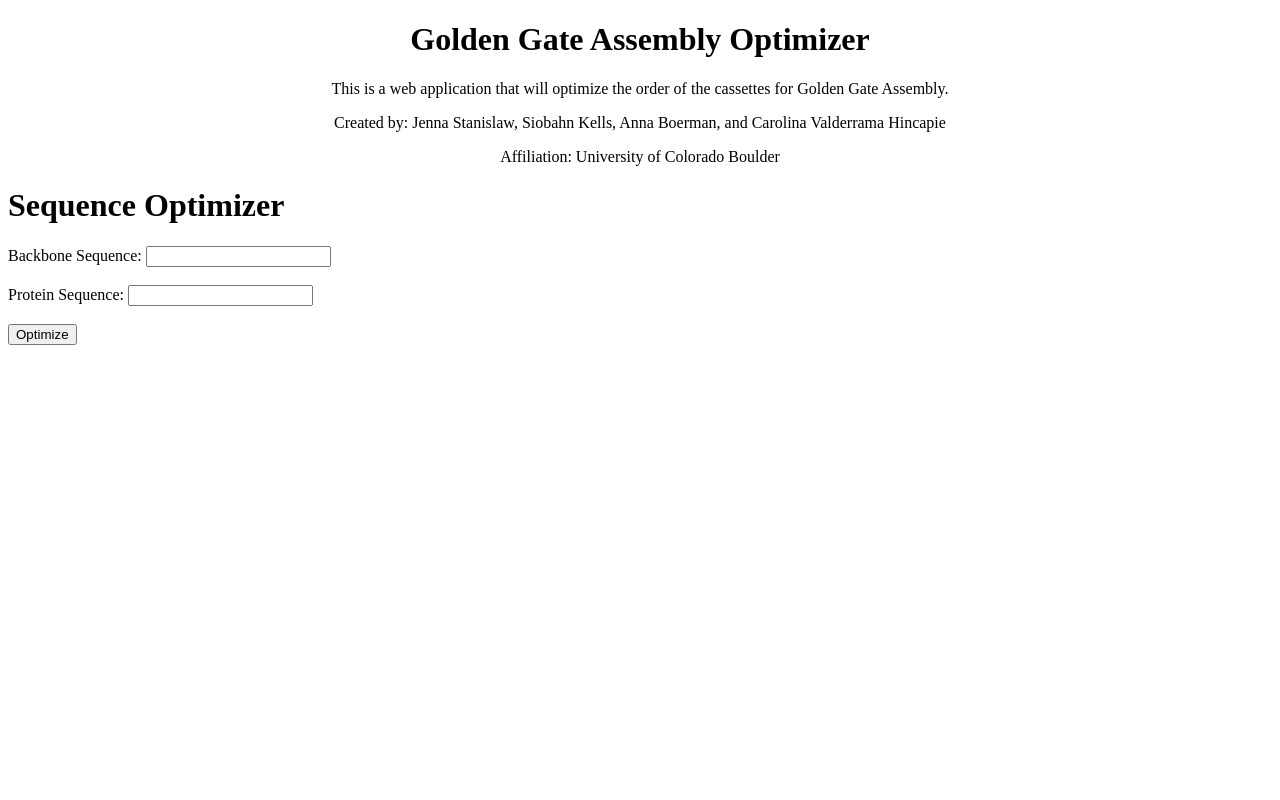
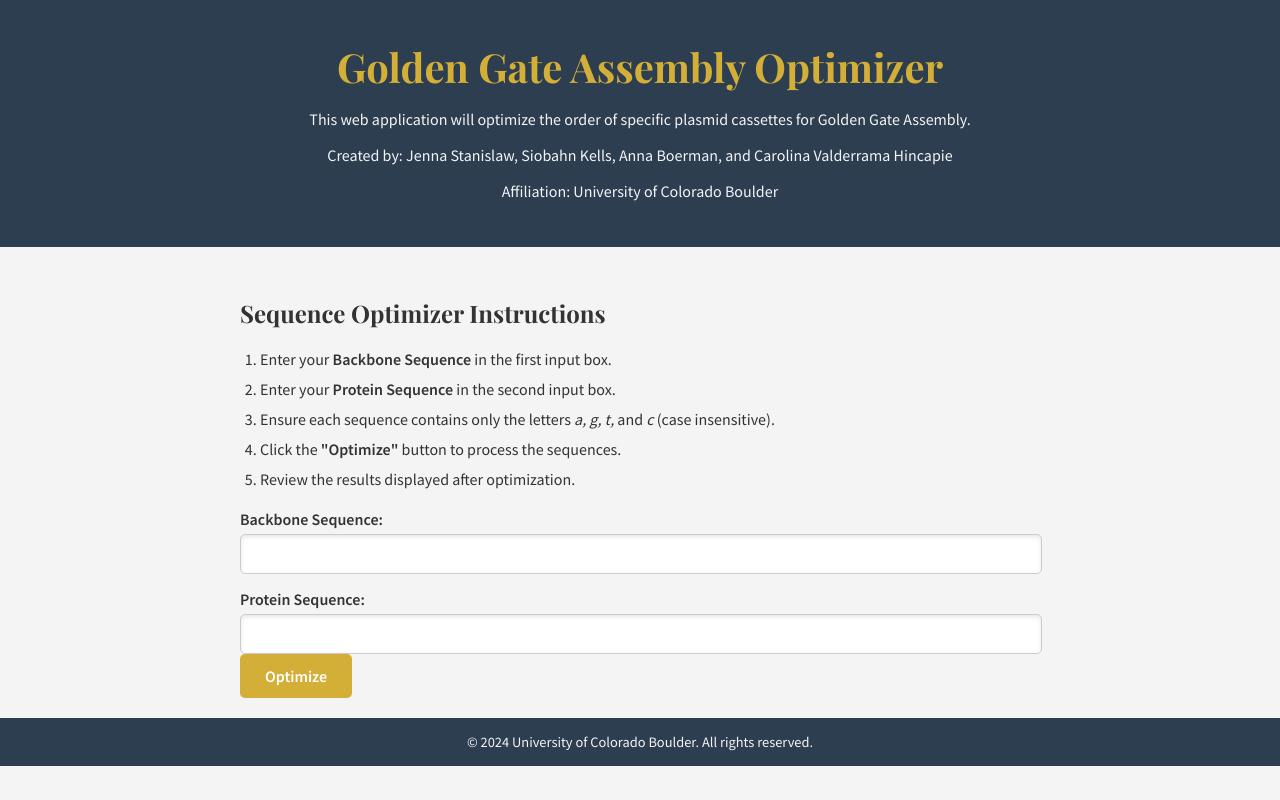
Before and after one commit to jennastanislaw/cassettecrafter, a Flask app: page / in a window 1280 px wide. Run offline with Flask 3, Linux system fonts and the light colour scheme.

Commit message:
Updated Good-looking GUI, no parameters have been added yet

```diff
--- a/GUI/app_script.py
+++ b/GUI/app_script.py
@@ -1,3 +1,115 @@
+# from flask import Flask, render_template, request, send_file, session, redirect, url_for
+# import io
+# import os
+
+# app = Flask(__name__)  # Initialize the Flask application
+# app.secret_key = os.urandom(24)  # Secret key for session management, used to securely sign the session cookie
+
+# def manipulate_sequences(backbone, protein):
+#     # Ensure the sequences are exactly 10 base pairs long
+#     if len(backbone) != 10 or len(protein) != 10:
+#         raise ValueError("Both Backbone and Protein sequences must be exactly 10 base pairs long.")
+
+#     # Create a summary of both sequences
+#     summary = f"Backbone Sequence: {backbone}\nProtein Sequence: {protein}"
+#     return summary
+
+# @app.route('/')
+# def home():
+#     return render_template('index.html')  # Render the home page with the form
+
+# @app.route('/optimize', methods=['POST'])
+# def optimize():
+#     backbone = request.form['backbone']  # Get the backbone sequence from the form
+#     protein = request.form['protein']  # Get the protein sequence from the form
+
+#     if not backbone or not protein:
+#         return "Error: Both Backbone and Protein sequences are required", 400  # Return an error if either sequence is missing
+
+#     try:
+#         # Call the function to manipulate the sequences
+#         result = manipulate_sequences(backbone, protein)
+
+#         # Store the result in the session
+#         session['result'] = result
+#         return redirect(url_for('result'))  # Redirect to the result page
+#     except ValueError as ve:
+#         return str(ve), 400  # Return an error if the sequences are not 10 base pairs long
+#     except Exception as e:
+#         return f"An error occurred: {str(e)}", 500  # Return a generic error for any other exceptions
+
+# @app.route('/result')
+# def result():
+#     if 'result' not in session:
+#         return redirect(url_for('home'))  # Redirect to the home page if there is no result in the session
+#     return render_template('result.html')  # Render the result page with the download button
+
+# @app.route('/download')
+# def download():
+#     if 'result' not in session:
+#         return redirect(url_for('home'))  # Redirect to the home page if there is no result in the session
+
+#     result = session['result']  # Get the result from the session
+#     output = io.StringIO(result)  # Create a file-like object with the result
+#     return send_file(io.BytesIO(output.getvalue().encode()),
+#                      download_name="optimized_sequences.txt",
+#                      as_attachment=True)  # Send the file as a download
+
+# if __name__ == '__main__':
+#     app.run(debug=True)  # Run the Flask application in debug mode
+
+
+
+# from flask import Flask, render_template, request, send_file, session, redirect, url_for
+# import io
+# import os
+
+# app = Flask(__name__)  # Initialize the Flask application
+# app.secret_key = os.urandom(24)  # Secret key for session management, used to securely sign the session cookie
+
+# def manipulate_sequences(backbone, protein):
+#     # Ensure the sequences are exactly 10 base pairs long
+#     if len(backbone) != 10 or len(protein) != 10:
+#         raise ValueError("Both Backbone and Protein sequences must be exactly 10 base pairs long.")
+
+#     # Create a summary of both sequences
+#     summary = f"Backbone Sequence: {backbone}\nProtein Sequence: {protein}"
+#     return summary
+
+# @app.route('/')
+# def home():
+#     return render_template('index.html')  # Render the home page with the form
+
+# @app.route('/optimize', methods=['POST'])
+# def optimize():
+#     backbone = request.form['backbone']  # Get the backbone sequence from the form
+#     protein = request.form['protein']  # Get the protein sequence from the form
+
+#     if not backbone or not protein:
+#         return "Error: Both Backbone and Protein sequences are required", 400  # Return an error if either sequence is missing
+
+#     try:
+#         # Call the function to manipulate the sequences
+#         result = manipulate_sequences(backbone, protein)
+
+#         # Store the result in the session
+#         session['result'] = result
+#         return redirect(url_for('result'))  # Redirect to the result page
+#     except ValueError as ve:
+#         return str(ve), 400  # Return an error if the sequences are not 10 base pairs long
+#     except Exception as e:
+#         return f"An error occurred: {str(e)}", 500  # Return a generic error for any other exceptions
+
+# @app.route('/result')
+# def result():
+#     result = session.get('result', None)
+#     if result is None:
+#         return redirect(url_for('home'))
+#     return f"<pre>{result}</pre>"
+
+# if __name__ == '__main__':
+#     app.run(debug=True)
+
 from flask import Flask, render_template, request, send_file, session, redirect, url_for
 import io
 import os
@@ -40,20 +152,22 @@ def optimize():
 
 @app.route('/result')
 def result():
-    if 'result' not in session:
-        return redirect(url_for('home'))  # Redirect to the home page if there is no result in the session
-    return render_template('result.html')  # Render the result page with the download button
+    result = session.get('result', None)
+    if result is None:
+        return redirect(url_for('home'))
+    return render_template('result.html', result=result)
 
 @app.route('/download')
 def download():
-    if 'result' not in session:
-        return redirect(url_for('home'))  # Redirect to the home page if there is no result in the session
+    result = session.get('result', None)
+    if result is None:
+        return redirect(url_for('home'))
 
-    result = session['result']  # Get the result from the session
-    output = io.StringIO(result)  # Create a file-like object with the result
-    return send_file(io.BytesIO(output.getvalue().encode()),
-                     download_name="optimized_sequences.txt",
-                     as_attachment=True)  # Send the file as a download
+    # Create a file-like object to send as a downloadable file
+    output = io.StringIO(result)
+    output.seek(0)
+
+    return send_file(output, mimetype='text/plain', as_attachment=True, attachment_filename='result.txt')
 
 if __name__ == '__main__':
-    app.run(debug=True)  # Run the Flask application in debug mode
+    app.run(debug=True)
--- a/GUI/templates/index.html
+++ b/GUI/templates/index.html
@@ -4,35 +4,130 @@
     <meta charset="UTF-8">
     <meta name="viewport" content="width=device-width, initial-scale=1.0">
     <title>Sequence Optimizer</title>
+    <link href="https://fonts.googleapis.com/css2?family=Playfair+Display:wght@400;700&family=Source+Sans+Pro:wght@400;600&display=swap" rel="stylesheet">
     <style>
+        /* General Styles */
+        body {
+            background-color: #f4f4f4; /* Light ivory background */
+            color: #333333; /* Charcoal text */
+            font-family: 'Source Sans Pro', sans-serif;
+            margin: 0;
+            padding: 0;
+        }
+
         .header {
             text-align: center;
-            margin-bottom: 20px;
+            padding: 30px 20px;
+            background-color: #2c3e50; /* Charcoal background */
+            color: #f4f4f4; /* Ivory text */
+        }
+
+        .header h1 {
+            color: #d4af37; /* Gold text for the main header */
+        }
+
+        h1, h2, h3, h4, h5, h6 {
+            font-family: 'Playfair Display', serif;
+            margin: 10px 0;
+        }
+
+        h1 {
+            font-weight: 700;
+            font-size: 2.5em;
+        }
+
+        h2 {
+            font-weight: 600;
+            margin-top: 30px;
+        }
+
+        ol {
+            margin: 20px auto;
+            padding-left: 20px;
+            max-width: 800px;
+        }
+
+        ol li {
+            margin-bottom: 10px;
+            font-size: 1em;
+        }
+
+        label {
+            display: block;
+            margin-top: 15px;
+            font-weight: 600;
+        }
+
+        input {
+            margin-top: 5px;
+            padding: 10px;
+            width: calc(100% - 20px);
+            border: 1px solid #cccccc; /* Light grey border */
+            border-radius: 5px;
+            box-shadow: inset 0px 2px 4px rgba(0, 0, 0, 0.1);
+            font-size: 1em;
+        }
+
+        button {
+            background-color: #d4af37; /* Gold button */
+            color: #ffffff; /* White text */
+            border: none;
+            padding: 12px 25px;
+            cursor: pointer;
+            border-radius: 5px;
+            font-family: 'Source Sans Pro', sans-serif;
+            font-weight: 600;
+            font-size: 1em;
+        }
+
+        button:hover {
+            background-color: #b8860b; /* Darker gold on hover */
+        }
+
+        .container {
+            width: 90%;
+            max-width: 800px;
+            margin: 0 auto;
+            padding: 20px;
+        }
+
+        footer {
+            text-align: center;
+            padding: 15px;
+            background-color: #2c3e50;
+            color: #f4f4f4;
+            font-size: 0.9em;
         }
     </style>
 </head>
 <body>
     <div class="header">
         <h1>Golden Gate Assembly Optimizer</h1>
-        <p>This is a web application that will optimize the order of the cassettes for Golden Gate Assembly.</p>
+        <p>This web application will optimize the order of specific plasmid cassettes for Golden Gate Assembly.</p>
         <p>Created by: Jenna Stanislaw, Siobahn Kells, Anna Boerman, and Carolina Valderrama Hincapie</p>
         <p>Affiliation: University of Colorado Boulder</p>
     </div>
-
-    <h1>Sequence Optimizer</h1>
-
-    <!-- Form for inputting backbone and protein sequences -->
-    <form action="/optimize" method="post">
-        <!-- Label and input for backbone sequence -->
-        <label for="backbone">Backbone Sequence:</label>
-        <input type="text" id="backbone" name="backbone" required><br><br>
-
-        <!-- Label and input for protein sequence -->
-        <label for="protein">Protein Sequence:</label>
-        <input type="text" id="protein" name="protein" required><br><br>
-
-        <!-- Submit button to optimize sequences -->
-        <button type="submit">Optimize</button>
-    </form>
+    <div class="container">
+        <h2>Sequence Optimizer Instructions</h2>
+        <ol>
+            <li>Enter your <strong>Backbone Sequence</strong> in the first input box.</li>
+            <li>Enter your <strong>Protein Sequence</strong> in the second input box.</li>
+            <li>Ensure each sequence contains only the letters <em>a, g, t,</em> and <em>c</em> (case insensitive).</li>
+            <li>Click the <strong>"Optimize"</strong> button to process the sequences.</li>
+            <li>Review the results displayed after optimization.</li>
+        </ol>
+        <form action="{{ url_for('optimize') }}" method="post">
+            <label for="backbone">Backbone Sequence:</label>
+            <input type="text" id="backbone" name="backbone" required>
+            <br>
+            <label for="protein">Protein Sequence:</label>
+            <input type="text" id="protein" name="protein" required>
+            <br>
+            <button type="submit">Optimize</button>
+        </form>
+    </div>
+    <footer>
+        © 2024 University of Colorado Boulder. All rights reserved.
+    </footer>
 </body>
 </html>
```
Also changed, not shown: GUI/templates/result.html (+90 -9 lines), GUI/README.md.
